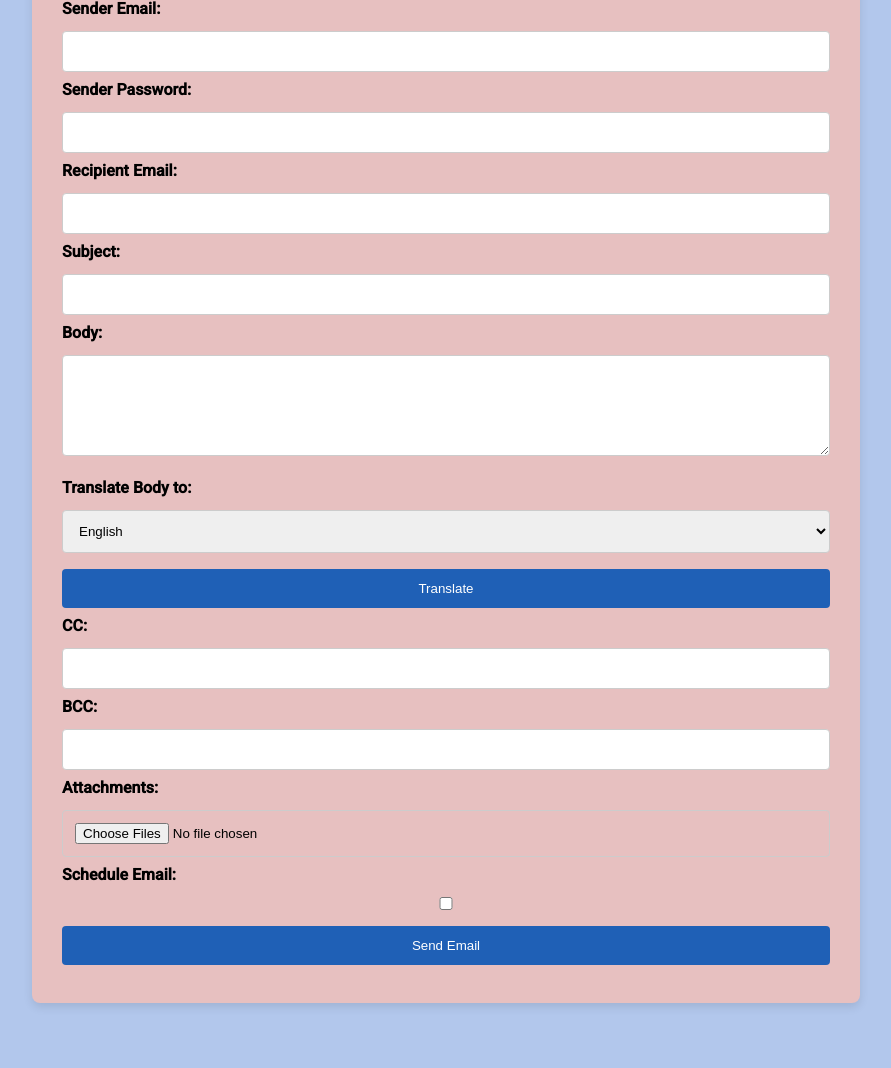
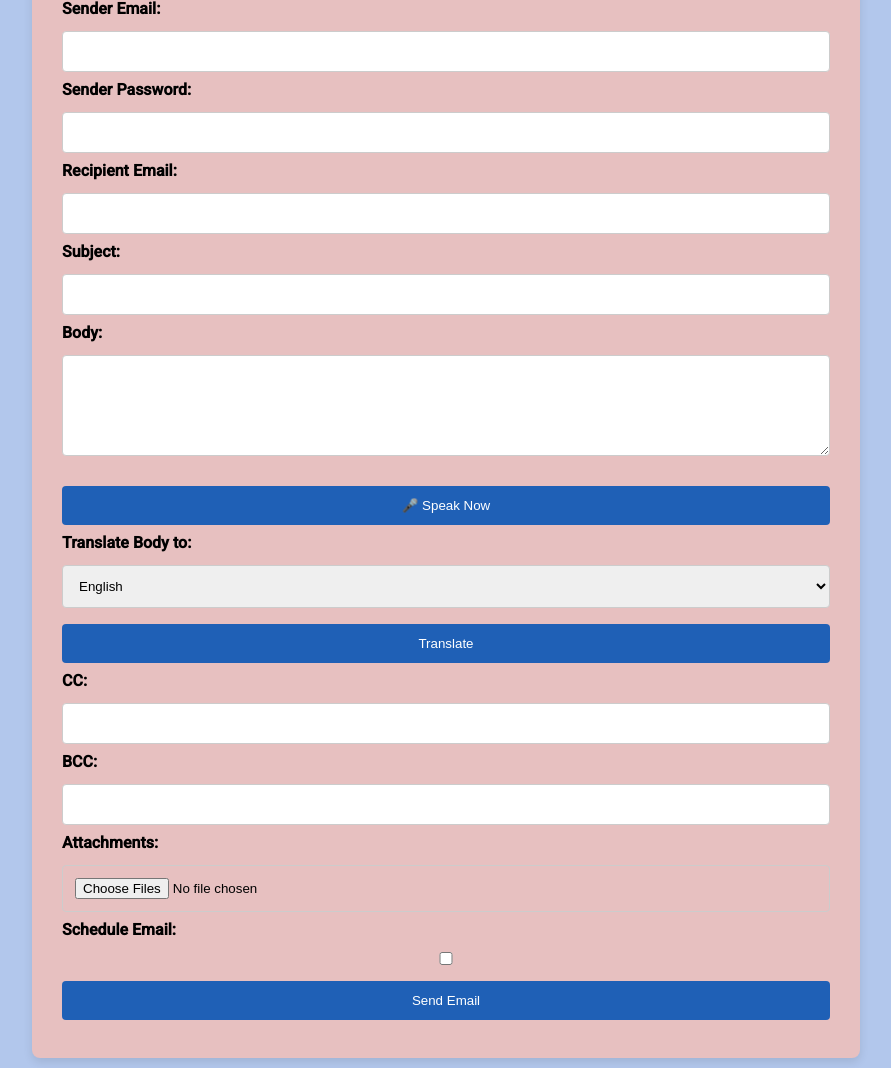
Before and after one commit to VinayakRY/Custom_Emailing_Tool, a Flask app: page / in a window 1280 px wide. Shown: the part 201-1269 px from the top of the page, without its empty margins (194-1085 px from the left). Before the commit the page ends 1208 px from the top, so only its background shows below. Run offline with Flask 2, Linux system fonts and the light colour scheme.

Commit message:
Update index.html

```diff
--- a/templates/index.html
+++ b/templates/index.html
@@ -113,7 +113,7 @@
               <div id="realTimeSuggestions" class="suggestions"></div>
 
                <!-- Voice to Text Button -->
-              <!-- <button type="button" id="voice_to_text_button">🎤 Speak Now</button> -->
+               <button type="button" id="voice_to_text_button">🎤 Speak Now</button>
 
               <label for="translate_language">Translate Body to:</label>
               <select id="translate_language" name="translate_language">
```
